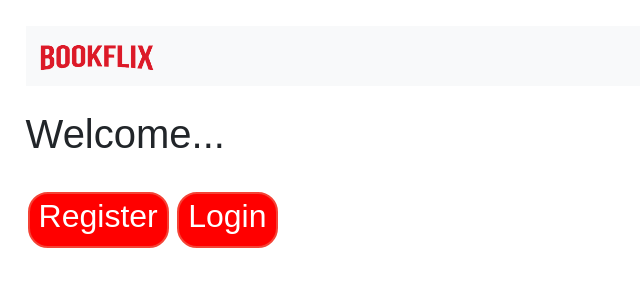
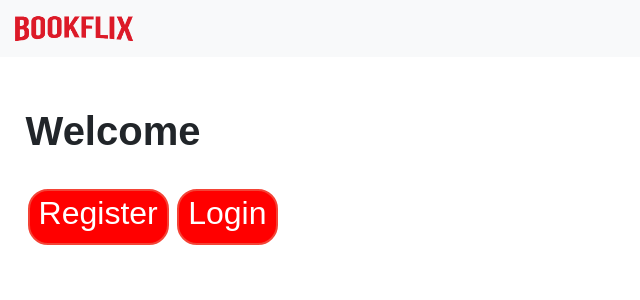
Before and after one commit to devashishSule/BookFlix_v1.0, a Flask app: page / in a window 1280 px wide. Shown: the top 300 px of the page, without its empty margins (0-640 px from the left). Run offline with Flask 2, Linux system fonts and the light colour scheme.

Commit message:
**bodySpacing implemented**

```diff
--- a/static/css/main.css
+++ b/static/css/main.css
@@ -1,4 +1,4 @@
-body {
+.bodySpacing {
     font-family: sans-serif;
     padding: 2%;
     margin: 10;
--- a/templates/index.html
+++ b/templates/index.html
@@ -1,13 +1,15 @@
 {% extends 'base.html' %} {% block head%}
 <title>BookFlix</title>
 {% endblock %} {% block body %}
-<h1>Welcome...</h1><br>
+<div class="bodySpacing">
+    <h1><b>Welcome</b></h1><br>
+    <a href="./register.html" class="button button_index">
+        <h2>Register</h2>
+    </a>
 
-<a href="./register.html" class="button button_index">
-    <h2>Register</h2>
-</a>
+    <a href="./login.html" class="button button_index">
+        <h2>Login</h2>
+    </a>
+</div>
 
-<a href="./login.html" class="button button_index">
-    <h2>Login</h2>
-</a>
 {% endblock %}
--- a/templates/register.html
+++ b/templates/register.html
@@ -1,6 +1,7 @@
 {% extends 'base.html'%} {%block head%}
 <title>Register</title>
 {%endblock%} {%block body%}
+<div class="bodySpacing">
     <div class="content">
         <form method="post">
             <h1>Register</h1>
@@ -27,6 +28,7 @@
 
         </form>
     </div>
+</div>
 <script src="https://cdnjs.cloudflare.com/ajax/libs/jquery/3.6.1/jquery.min.js" integrity="sha512-aVKKRRi/Q/YV+4mjoKBsE4x3H+BkegoM/em46NNlCqNTmUYADjBbeNefNxYV7giUp0VxICtqdrbqU7iVaeZNXA==" crossorigin="anonymous" referrerpolicy="no-referrer"></script>
 <script src="../static/css/public/register.js" type="text/javascript"></script>
 {%endblock%}
```
Lines whose indentation alone changed are shown as unchanged.
